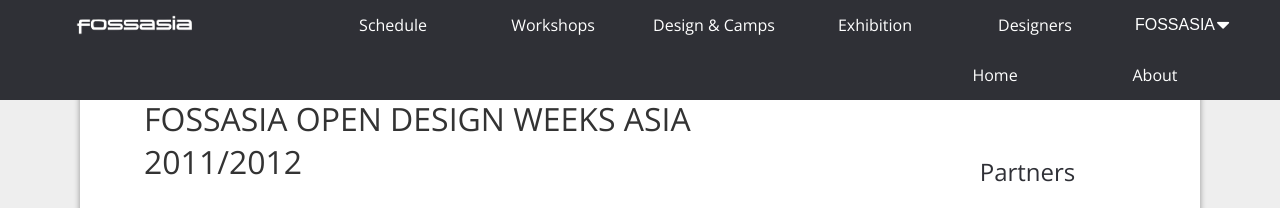
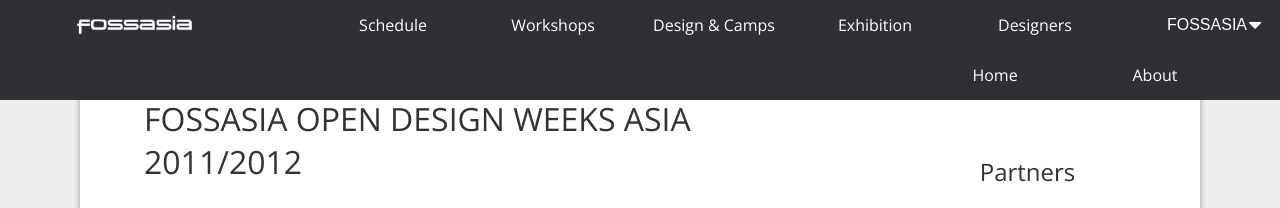
Before and after one commit to fossasia/2012.fossasia.org, a Jekyll site: the page built from index.md, in a window 1280 px wide. Shown: the top 208 px of the page. Built offline with Jekyll 4.4.1, drawn with Linux system fonts in a browser that asks for light colours; nearby versions of some CDN libraries; some web fonts are replaced.

Commit message:
fix Header FOSSASIA

```diff
--- a/stylesheets/header.css
+++ b/stylesheets/header.css
@@ -247,7 +247,9 @@ a:hover {
     font-size: 1em;
     border: none;
     cursor: pointer;
-    background-color: #2f3036;
+	background-color: #2f3036;
+	width: 100%;
+	margin-left: 40%;
 }
 
 .dropbtn i{
```
